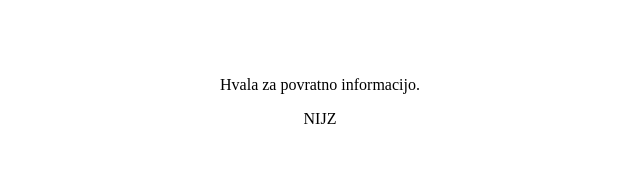
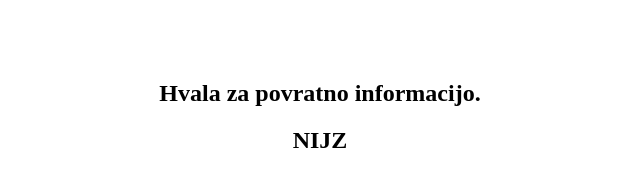
Before and after one commit to primozsu/nljz, a plain HTML site: page index.html in a window 1280 px wide. Shown: the whole page, without its empty margins (320-960 px from the left). Drawn offline with Linux system fonts and the light colour scheme.

Commit message:
Update index.html

```diff
--- a/index.html
+++ b/index.html
@@ -4,7 +4,7 @@
     <body>
         <p style="text-align: center;">&nbsp;</p>
         <p style="text-align: center;">&nbsp;</p>
-        <p style="text-align: center;">Hvala za povratno informacijo.</p>
-        <p style="text-align: center;">NIJZ</p>
+        <h2 style="text-align: center;"><strong>Hvala za povratno informacijo.</strong></h2>
+        <h2 style="text-align: center;"><strong>NIJZ</strong></h2>
     </body>
 </html>
```
